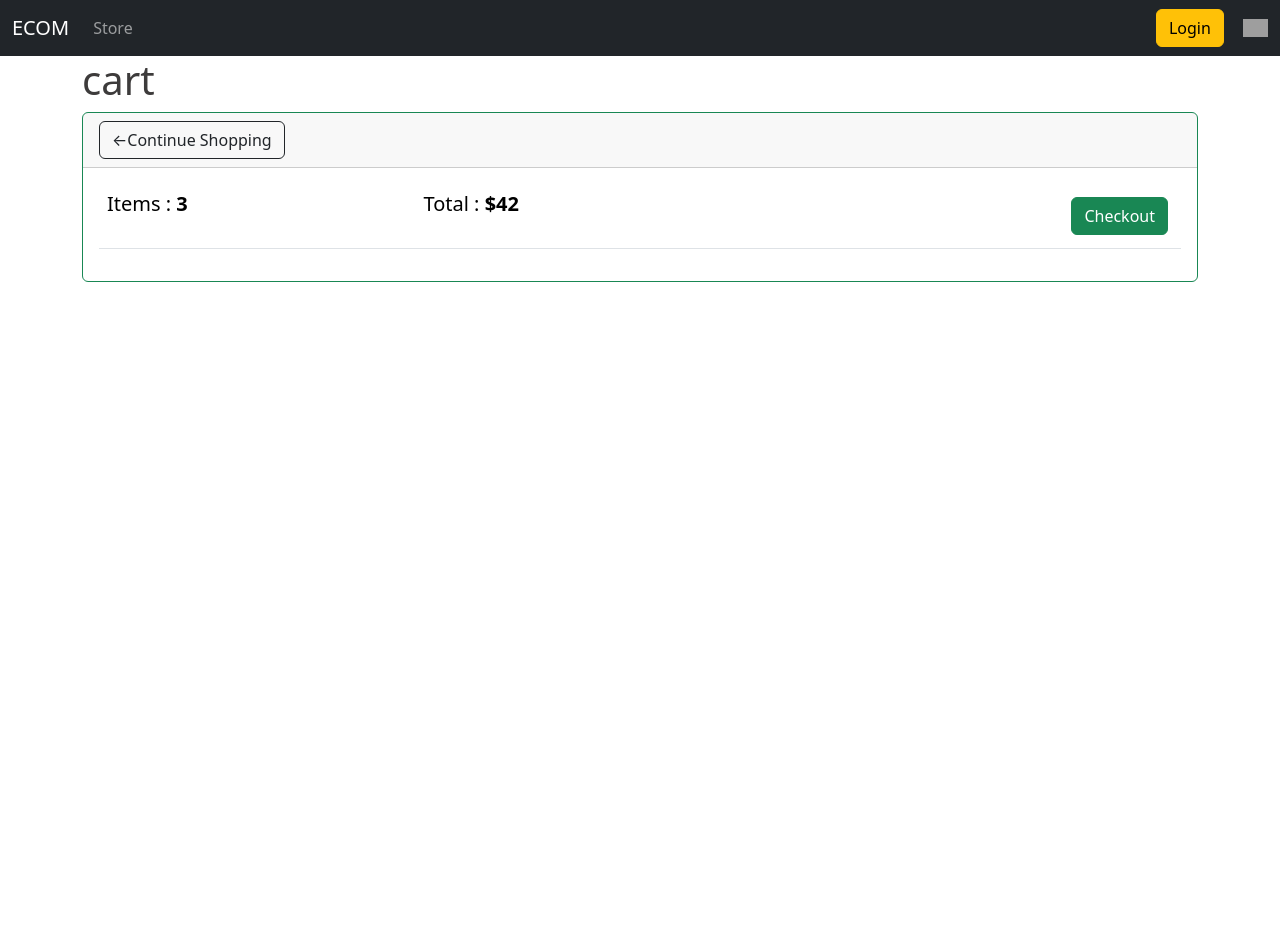
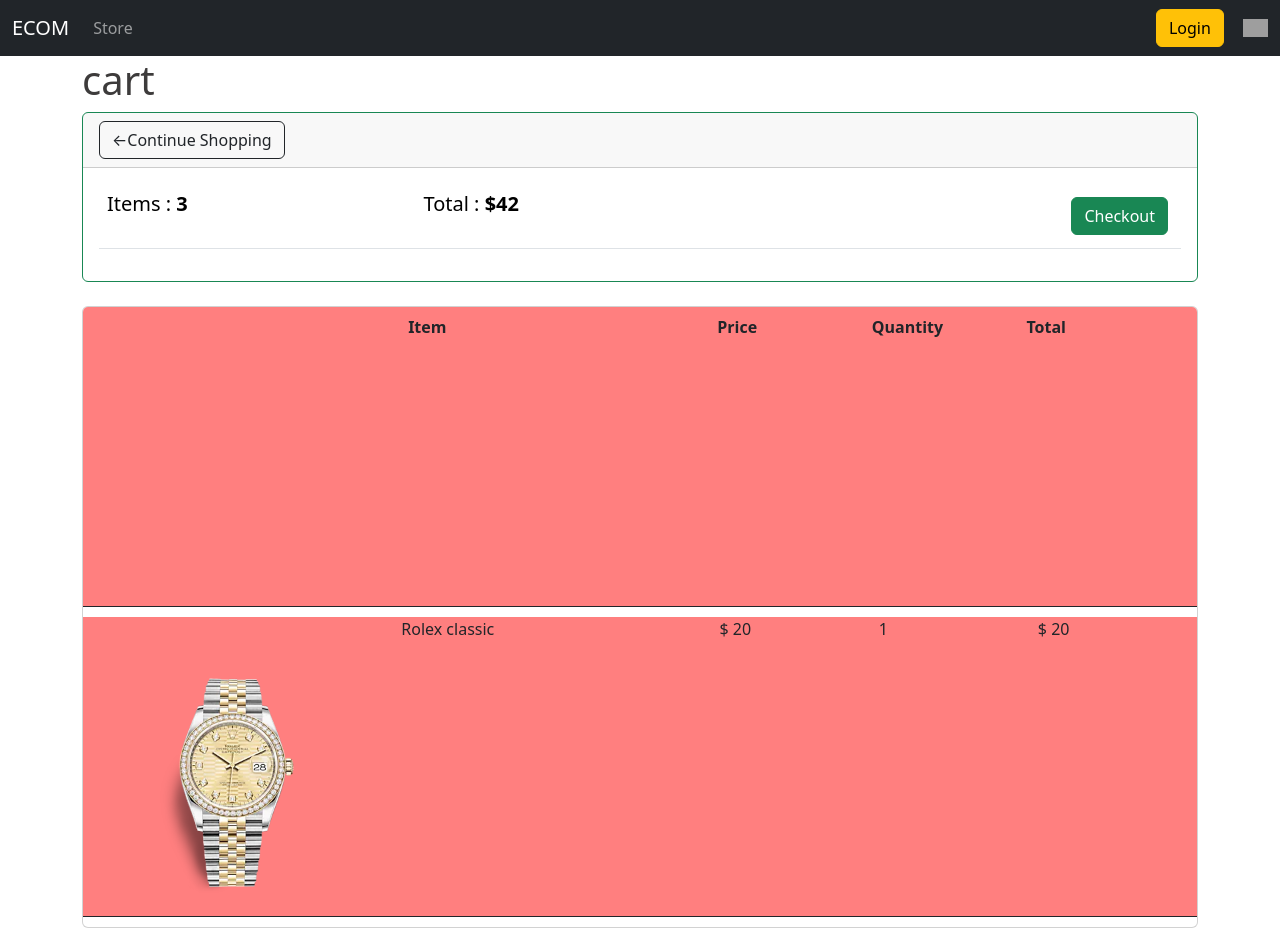
Before and after one commit to isurumanoddev/Ecommerce_Website, a Django app: page /cart/ in a window 1280 px wide. Before the commit the page ends 282 px from the top, so only its background shows below. Run offline with Django 4.2, Linux system fonts and the light colour scheme; lists and menus that the app fills with data are empty; grey boxes are pictures that could not be loaded.

Commit message:
edit cart

```diff
--- a/templates/Cart.html
+++ b/templates/Cart.html
@@ -38,7 +38,24 @@
 						</table>
 					</div>
 				</div>
+				<div class="card">
 
+					<div class="cart-row card-header ">
+						<div style="flex: 2"></div>
+						<div style="flex: 2"><strong>Item</strong></div>
+						<div style="flex: 1"><strong>Price</strong></div>
+						<div style="flex: 1"><strong>Quantity</strong></div>
+						<div style="flex: 1"><strong>Total</strong></div>
+					</div>
+
+					<div class="cart-row ">
+						<div style="flex: 2"><img src="{% static "images/b.webp" %}" class="row-image "></div>
+						<div style="flex: 2">Rolex classic </div>
+						<div style="flex: 1">$ 20</div>
+						<div style="flex: 1">1</div>
+						<div style="flex: 1">$ 20</div>
+					</div>
+				</div>
 			</div>
 		</div>
 	</div>
```
